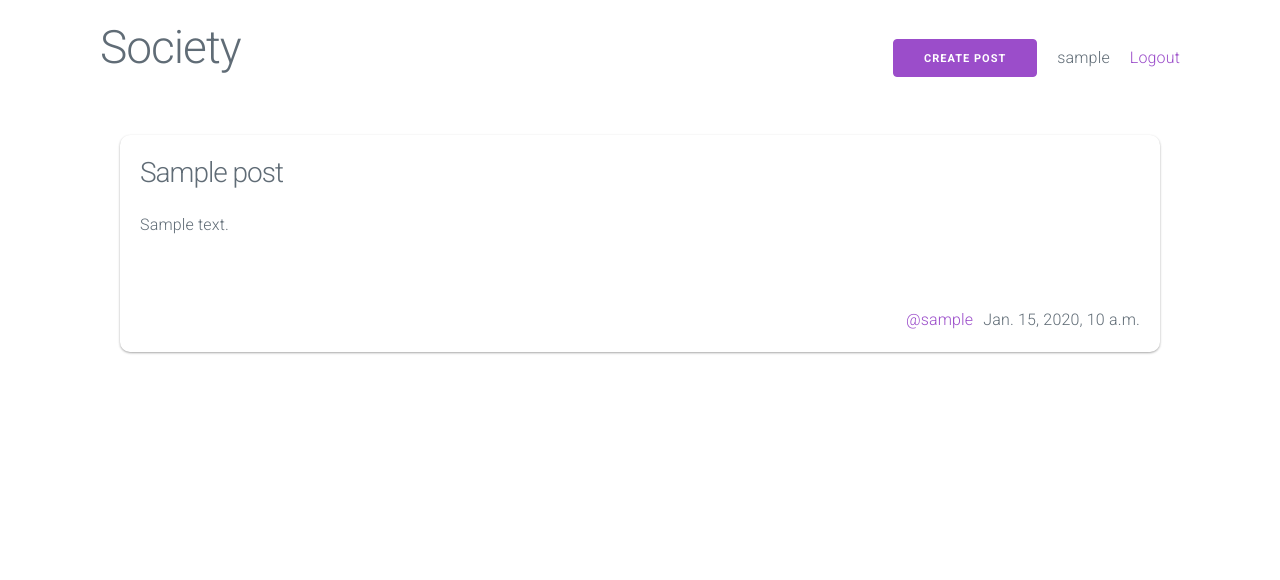
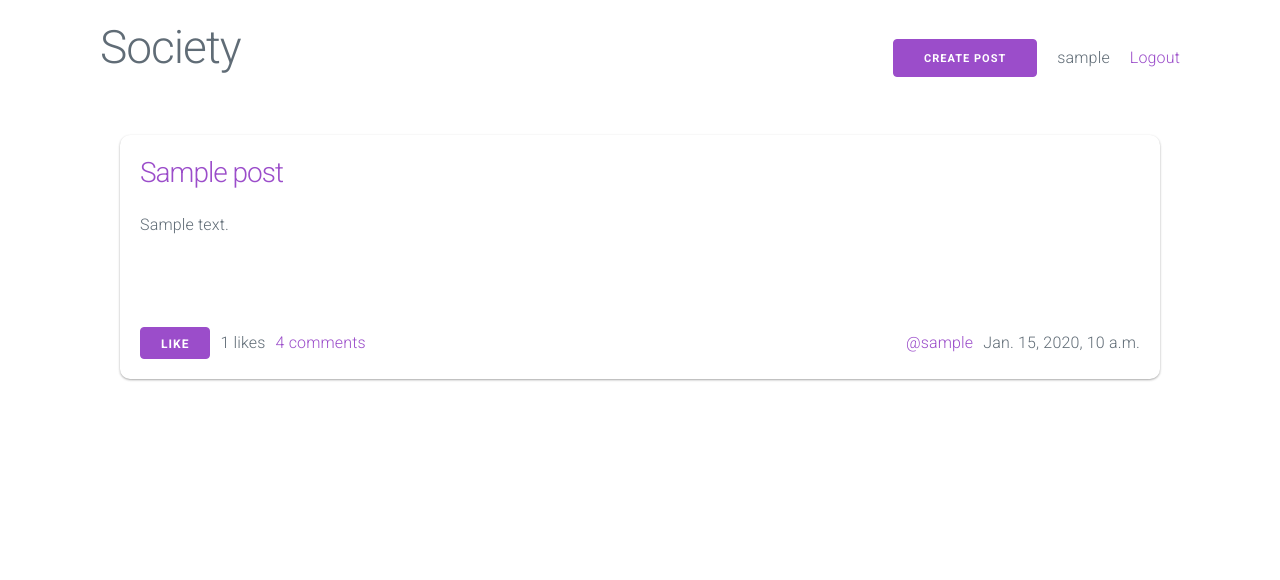
Before and after one commit to CyanFroste/django_basics, a Django app: page / in a window 1280 px wide. Shown: the top 580 px of the page. After the commit the page ends 381 px from the top, so only its background shows below. Run offline with Django 4.2, Linux system fonts and the light colour scheme; a user stored in the database is signed in; tables that the repository leaves empty hold one stand-in row (values such as "Sample post").

Commit message:
add likes

```diff
--- a/society/models.py
+++ b/society/models.py
@@ -7,3 +7,20 @@ class Post(models.Model):
     title = models.CharField(max_length=200)
     content = models.TextField()
     created = models.DateTimeField(auto_now_add=True)
+    # likes = models.ManyToManyField(PostLike)
+
+    def likes(self):
+        return PostLike.objects.filter(post_id=self.id).count()
+
+    def like_by_user(self, user):
+        try:
+            return PostLike.objects.get(post_id=self.id, user_id=user.id)
+        except:
+            return None
+
+
+# many to many
+class PostLike(models.Model):
+    user = models.ForeignKey(User, on_delete=models.CASCADE)
+    post = models.ForeignKey(Post, on_delete=models.CASCADE)
+    created = models.DateTimeField(auto_now_add=True)
--- a/society/static/script.js
+++ b/society/static/script.js
@@ -1,3 +1,12 @@
+function getCookie(name) {
+  if (!document.cookie) return
+  for (let cookie of document.cookie.split(';')) {
+    if (cookie.trim().startsWith(name)) {
+      return decodeURIComponent(cookie.slice(name.length + 1))
+    }
+  }
+}
+
 const createPostModal = document.querySelector('.create-post-modal')
 
 document.querySelectorAll('.create-post-modal-toggle').forEach(it =>
@@ -5,3 +14,33 @@ document.querySelectorAll('.create-post-modal-toggle').forEach(it =>
     createPostModal?.classList.toggle('open')
   })
 )
+
+document.querySelectorAll('.post-like-toggle').forEach(it => {
+  it.addEventListener('click', () => {
+    const method = it.dataset.method
+    const url = it.dataset.url
+    fetch(url, {
+      method,
+      credentials: 'same-origin',
+      headers: { 'X-CSRFToken': getCookie('csrftoken') },
+    })
+      .then(res => (res.ok ? res.json() : Promise.reject(res.statusText)))
+      .then(data => {
+        it.classList.toggle('button-outline')
+        if (method === 'POST') {
+          // after unlike
+          it.dataset.method = 'DELETE'
+          it.dataset.url = `${url}/${data.id}`
+          const [c] = it.nextElementSibling.textContent.split(' ')
+          it.nextElementSibling.textContent = `${+c + 1} likes`
+        } else {
+          // after unlike
+          it.dataset.method = 'POST'
+          it.dataset.url = url.slice(0, url.lastIndexOf('/'))
+          const [c] = it.nextElementSibling.textContent.split(' ')
+          it.nextElementSibling.textContent = `${+c - 1} likes`
+        }
+      })
+      .catch(() => {})
+  })
+})
--- a/society/static/styles.css
+++ b/society/static/styles.css
@@ -1,4 +1,4 @@
-form {
+form.main {
   max-width: 400px;
   display: flex;
   flex-direction: column;
@@ -8,6 +8,13 @@ form {
 
 button {
   margin-bottom: 0px;
+}
+
+.button-small {
+  font-size: 1.2rem;
+  height: 3.2rem;
+  line-height: 3.2rem;
+  padding: 0 2rem;
 }
 
 header.navbar {
@@ -28,7 +35,6 @@ header.navbar nav {
 }
 
 .posts-container {
-  height: 2000px;
   width: 100%;
   display: flex;
   flex-direction: column;
@@ -41,19 +47,26 @@ header.navbar nav {
   flex-direction: column;
   padding: 2rem;
   border-radius: 10px;
-  box-shadow: 0 1px 3px rgba(0,0,0,0.12), 0 1px 2px rgba(0,0,0,0.24);
+  box-shadow: 0 1px 3px rgba(0, 0, 0, 0.12), 0 1px 2px rgba(0, 0, 0, 0.24);
+}
+
+.posts-container .post form {
+  margin: 0px;
 }
 
 .posts-container .post div:last-child {
   display: flex;
   align-items: center;
   gap: 1rem;
-  justify-content: end;
   margin-top: 1rem;
 }
 
+.posts-container .post div:last-child .post-user {
+  margin-left: auto;
+}
+
 .posts-container p {
-  min-height: 60px;
+  min-height: 80px;
 }
 
 .modal {
--- a/society/templates/index.html
+++ b/society/templates/index.html
@@ -19,7 +19,7 @@
     </header>
 
     <div class="modal create-post-modal">
-        <form method="POST">
+        <form method="POST" class="main">
             <header>
                 <h3>Post</h3>
                 <button type="button" class="button-clear create-post-modal-toggle">close</button>
@@ -34,11 +34,33 @@
     <div class="posts-container">
         {% for post in posts %}
             <div class="post">
-                <h3>{{ post.title }}</h3>
-                <p>{{ post.content }}</p>
+                <a href="#"><h3>{{ post.data.title }}</h3></a>
+                <p>{{ post.data.content }}</p>
                 <div>
-                    <a href="#">@{{ post.user }}</a>
-                    <span>{{ post.created }}</span>
+                    {# <form action="/posts/{{ post.data.id }}/likes" method="POST"> #}
+                    {% if user.is_authenticated %}
+                        {% if post.like_by_user %}
+                            <button type="button"
+                                data-method="DELETE"
+                                data-url="/posts/{{ post.data.id }}/likes/{{ post.like_by_user.id }}"
+                                class="post-like-toggle button-small">
+                                like
+                            </button>
+                        {% else %}
+                            <button type="button"
+                                data-method="POST"
+                                data-url="/posts/{{ post.data.id }}/likes"
+                                class="post-like-toggle button-outline button-small">
+                                like
+                            </button>
+                        {% endif %}
+                    {% endif %}
+                    {# </form> #}
+                    <span>{{ post.data.likes }} likes</span>
+                    <a href="#">4 comments</a>
+
+                    <a href="#" class="post-user">@{{ post.data.user }}</a>
+                    <span>{{ post.data.created }}</span>
                 </div>
             </div>
         {% endfor %}
--- a/society/templates/login.html
+++ b/society/templates/login.html
@@ -3,7 +3,7 @@
 {% block title %}Login{% endblock %}
 
 {% block content %}
-<form method="POST">
+<form method="POST" class="main">
     <h2>Login</h2>
 
     {% csrf_token %}
--- a/society/templates/register.html
+++ b/society/templates/register.html
@@ -3,7 +3,7 @@
 {% block title %}Register{% endblock %}
 
 {% block content %}
-<form method="POST">
+<form method="POST" class="main">
     <h2>Register</h2>
 
     {% csrf_token %}
--- a/society/urls.py
+++ b/society/urls.py
@@ -7,4 +7,6 @@ urlpatterns = [
     path("login/", views.login_user, name="login"),
     path("register/", views.register_user, name="register"),
     path("logout/", views.logout_user, name="logout"),
+    path("posts/<int:post_id>/likes", views.post_likes, name="post_likes"),
+    path("posts/<int:post_id>/likes/<int:like_id>", views.post_likes, name="post_like"),
 ]
--- a/society/views.py
+++ b/society/views.py
@@ -1,5 +1,6 @@
+from http import HTTPStatus
 from django.shortcuts import redirect, render
-from django.http import HttpResponse
+from django.http import HttpResponse, JsonResponse
 from django.contrib.auth import authenticate, login, logout
 from django.contrib.auth.decorators import login_required
 from django.contrib.auth.models import User
@@ -7,19 +8,23 @@ from django.forms import ValidationError
 
 
 from society.forms import CreatePostForm, LoginForm, RegisterForm
-from society.models import Post
+from society.models import Post, PostLike
 
 
-# @login_required
 def index(request):
     if request.method == "GET":
         create_post_form = CreatePostForm()
+        # TODO - PAGINATION
         posts = Post.objects.all()
-        print(posts)
+        buffed_posts = []
+        for post in posts:
+            buffed_posts.append(
+                {"data": post, "like_by_user": post.like_by_user(request.user)}
+            )
         return render(
             request,
             "index.html",
-            {"create_post_form": create_post_form, "posts": posts},
+            {"create_post_form": create_post_form, "posts": buffed_posts},
         )
     if request.method == "POST":
         create_post_form = CreatePostForm(request.POST)
@@ -30,7 +35,54 @@ def index(request):
                 content=create_post_form.cleaned_data["content"],
             )
             post.save()
+            return redirect("/")
         return render(request, "index.html", {"create_post_form": create_post_form})
+
+
+@login_required
+def post_likes(req, post_id=None, like_id=None):
+    # if req.method == "GET":
+    #     if id is None:
+    #         return HttpResponse(status=HTTPStatus.BAD_REQUEST)
+    #     count = PostLike.objects.filter(post_id=post_id).count()
+    #     return JsonResponse({"count": count})
+    if req.method == "POST":
+        is_liked_by_user = PostLike.objects.filter(
+            post_id=post_id, user_id=req.user.id
+        ).exists()
+        if is_liked_by_user:
+            return HttpResponse(status=HTTPStatus.CONFLICT)
+        try:
+            post = Post.objects.get(id=post_id)
+        except:
+            return HttpResponse(status=HTTPStatus.NOT_FOUND)
+        like = PostLike(user=req.user, post=post)
+        like.save()
+        return JsonResponse({"id": like.id})
+    if req.method == "DELETE":
+        try:
+            like = PostLike.objects.get(id=like_id)
+            like.delete()
+            return JsonResponse({"id": like.id})
+        except:
+            return HttpResponse(status=HTTPStatus.NOT_FOUND)
+
+
+def register_user(request):
+    if request.method == "GET":
+        form = RegisterForm()
+        return render(request, "register.html", {"form": form})
+    if request.method == "POST":
+        form = RegisterForm(request.POST)
+        if form.is_valid():
+            user = User.objects.create_user(
+                username=form.cleaned_data["username"],
+                email=form.cleaned_data["email"],
+                password=form.cleaned_data["password1"],
+            )
+            login(request, user)
+            return redirect("/")
+        return render(request, "register.html", {"form": form})
 
 
 def logout_user(request):
@@ -59,20 +111,3 @@ def login_user(request):
             else:
                 form.add_error("password", ValidationError("user doesn't exist"))
         return render(request, "login.html", {"form": form})
-
-
-def register_user(request):
-    if request.method == "GET":
-        form = RegisterForm()
-        return render(request, "register.html", {"form": form})
-    if request.method == "POST":
-        form = RegisterForm(request.POST)
-        if form.is_valid():
-            user = User.objects.create_user(
-                username=form.cleaned_data["username"],
-                email=form.cleaned_data["email"],
-                password=form.cleaned_data["password1"],
-            )
-            login(request, user)
-            return redirect("/")
-        return render(request, "register.html", {"form": form})
```
Also changed, not shown: README.md.
